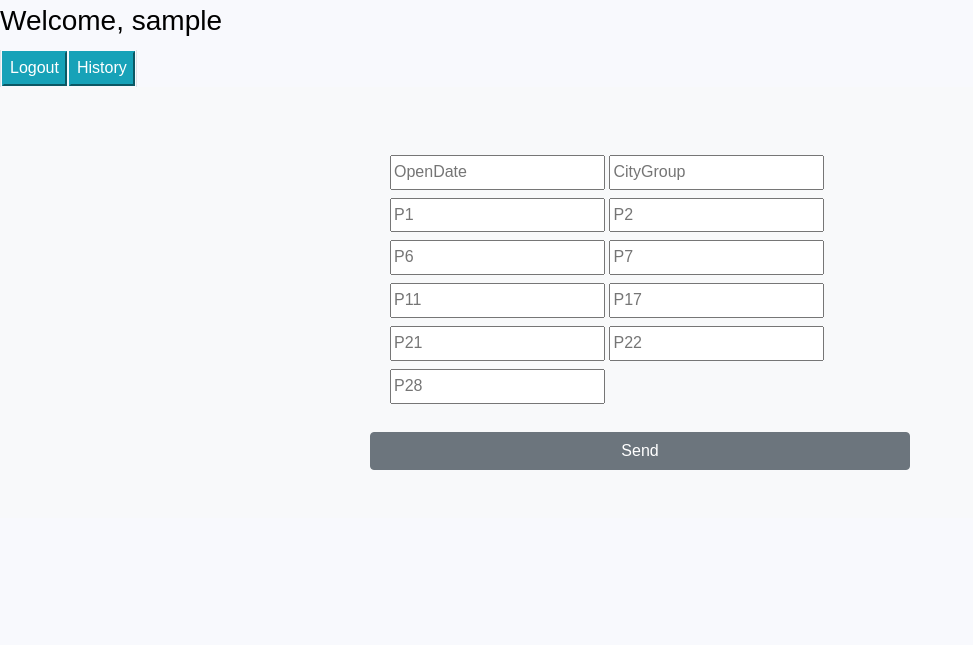
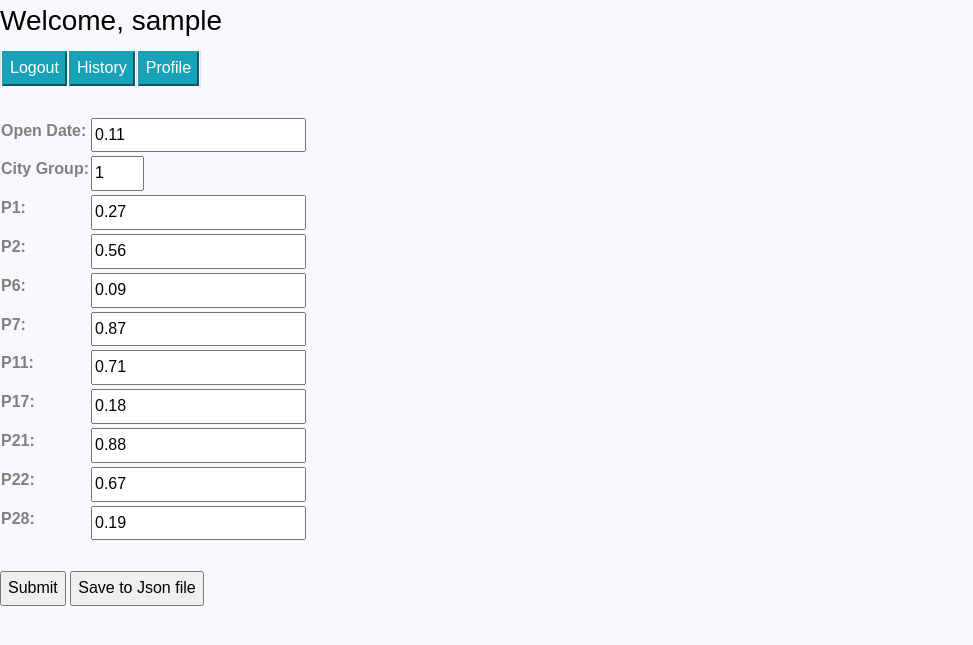
Before and after one commit to Zyblyuk/softarex_test_task, a Django app: page / in a window 1280 px wide. Shown: the top 645 px of the page, without its empty margins (0-973 px from the left). Run offline with Django 4.2, Linux system fonts and the light colour scheme; the visitor is signed in with stand-in values (Sample User, id 1); some libraries are stand-ins or nearby versions.

Commit message:
Add Edit Profile

```diff
--- a/RevenuePredict/forms.py
+++ b/RevenuePredict/forms.py
@@ -1,18 +1,65 @@
 from django import forms
+
 from django.contrib.auth.forms import UserCreationForm
+from django.contrib.auth.forms import UserChangeForm
+
 from django.contrib.auth.models import User
 
+list_atr = ['OpenDate', 'CityGroup', 'P1',
+            'P2', 'P6', 'P7', 'P11', 'P17',
+            'P21', 'P22', 'P28']
 
 class NewUserForm(UserCreationForm):
-    email = forms.EmailField(required=True)
+    def __init__(self, *args, **kargs):
+        super(NewUserForm, self).__init__(*args, **kargs)
+        del self.fields['password2']
+
+    username = forms.CharField(min_length=4, max_length=25)
+
+    email = forms.EmailField(max_length=64, help_text='Enter a valid email address')
+
+    password1 = forms.CharField(label='Password', min_length=4, max_length=25,
+                    widget=forms.PasswordInput())
 
     class Meta:
         model = User
-        fields = ("username", "email", "password1", "password2")
+        fields = ('username', 'email', 'password1')
 
-    def save(self, commit=True):
-        user = super(NewUserForm, self).save(commit=False)
-        user.email = self.cleaned_data['email']
-        if commit:
-            user.save()
-        return user
+
+class PredictTableForm(forms.Form):
+    def __init__(self, atr_dict: dict = None, *args, **kwargs):
+        super(PredictTableForm, self).__init__(*args, **kwargs)
+        if atr_dict:
+            for atr in atr_dict:
+                self.fields[atr].initial = atr_dict[atr]
+
+    OpenDate = forms.FloatField(label='Open Date', min_value=0, max_value=1, initial=0.11)
+    CityGroup = forms.IntegerField(label='City Group', min_value=0, max_value=1, initial=1)
+    P1 = forms.FloatField(min_value=0, max_value=1, initial=0.27)
+    P2 = forms.FloatField(min_value=0, max_value=1, initial=0.56)
+    P6 = forms.FloatField(min_value=0, max_value=1, initial=0.09)
+    P7 = forms.FloatField(min_value=0, max_value=1, initial=0.87)
+    P11 = forms.FloatField(min_value=0, max_value=1, initial=0.71)
+    P17 = forms.FloatField(min_value=0, max_value=1, initial=0.18)
+    P21 = forms.FloatField(min_value=0, max_value=1, initial=0.88)
+    P22 = forms.FloatField(min_value=0, max_value=1, initial=0.67)
+    P28 = forms.FloatField(min_value=0, max_value=1, initial=0.19)
+
+class ProfileForm(UserChangeForm):
+    def __init__(self, default_username: str = None, default_email: str = None, *args, **kwargs):
+
+        super(ProfileForm, self).__init__(*args, **kwargs)
+        del self.fields['password']
+
+        if default_username:
+            self.fields['new_username'].initial = default_username
+        if default_email:
+            self.fields['new_email'].initial = default_email
+
+    new_username = forms.CharField(min_length=4, max_length=25)
+
+    new_email = forms.EmailField(max_length=64)
+
+    class Meta:
+        model = User
+        fields = ('new_username', 'new_email')
--- a/RevenuePredict/templates/RevenuePredict/home.html
+++ b/RevenuePredict/templates/RevenuePredict/home.html
@@ -20,63 +20,28 @@
                         <button class="btn-info">History</button>
                     </a>
                 </td>
+
+                <td class="border-right">
+                    <a href="{% url 'profile'%}">
+                        <button class="btn-info">Profile</button>
+                    </a>
+                </td>
             </tr>
         </table>
 
         <form action="{% url 'home' %}" method="POST">
-            <section id="Send" class="bg-light py-5">
-              <div class="container">
-                <div class="row">
-                  <div class="col-md-6 mx-auto">
-                      {% csrf_token %}
-                      <div class="card-body">
-                          <tr>
-                              {% for key, value in attribute_dict.items %}
-                              <td>
-                                  <label>
-                                      {% if key == "CityGroup" %}
-                                      <input type="number" min="0" max="1" value="{{ value }}"
-                                             name="{{ key }}" placeholder="{{ key }}"/>
+            {% csrf_token %}
+            <table>
+                <br>
+                {{ predict_table_form.as_table }}
+            </table>
 
-                                      {% else %}
-                                      <input type="number" step="any" min="0" max="1" value="{{ value }}"
-                                             name="{{ key }}" placeholder="{{ key }}"/>
-                                      {% endif %}
-
-                                  </label>
-                              </td>
-                              {% endfor %}
-
-                              {% for field_name in list_atr %}
-                              <td>
-                                  <label>
-                                      <input type="number" step="any" min="0" max="1"
-                                             name="{{ field_name }}" placeholder="{{ field_name }}"/>
-                                  </label>
-                              </td>
-                              {% endfor %}
-                          </tr>
-                      </div>
-
-                      <div class="alert-warning">
-                          {{ ERROR }}
-                      </div>
-
-                      {% if revenue %}
-                      <div class="form-group">
-                          <h4><i class="fas fa-sign-in-alt">
-                              <label>
-                                  <input type="text" name="revenue" value="{{ revenue }}" readonly>
-                              </label>
-                          </i></h4>
-                      </div>
-                      <input name="save_json" type="submit" value="Save to Json file" class="btn btn-secondary btn-block">
-                      {% endif %}
-                      <input name="send" type="submit" value="Send" class="btn btn-secondary btn-block">
-                  </div>
-                </div>
-              </div>
-            </section>
+            {% if revenue %}
+                <label><input type="text" name="revenue" value="{{ revenue }}" readonly></label>
+            {% endif %}
+            <br>
+            <input name="submit" type="submit" value="Submit">
+            <input name="save_json" type="submit" value="Save to Json file">
         </form>
 
     {% else %}
@@ -91,15 +56,4 @@
         </a>
 
     {% endif %}
-
 {% endblock %}
-
-<script>
-    var fname = document.getElementById("fname");
-    fname.addEventListener("input", () => {
-        if (fname.validity.tooLong || fname.validity.tooShort || fname.validity.valueMissing) {
-            fname.setCustomValidity("Name must be 2-8 characters.");
-            fname.reportValidity();
-        } else { fname.setCustomValidity(""); }
-    });
-</script>
--- a/RevenuePredict/templates/registration/register.html
+++ b/RevenuePredict/templates/registration/register.html
@@ -6,7 +6,6 @@
 
 {% load crispy_forms_tags %}
 
-<!--Register-->
 <div class="container py-5">
 	<h1>Register</h1>
 	<form method="POST">
--- a/RevenuePredict/urls.py
+++ b/RevenuePredict/urls.py
@@ -6,4 +6,5 @@ urlpatterns = [
     path('register', views.register_request, name="register"),
     path('', views.home, name='home'),
     path('history', views.history, name='history'),
+    path('profile', views.profile, name='profile')
  ]
--- a/RevenuePredict/views.py
+++ b/RevenuePredict/views.py
@@ -4,8 +4,13 @@ from django.shortcuts import redirect
 from .models import TestTaskDB
 
 from .forms import NewUserForm
+from .forms import ProfileForm
+from .forms import PredictTableForm
+
 from django.contrib.auth import login
 from django.contrib import messages
+
+from django.urls import reverse_lazy
 
 from django.http import HttpResponse
 import json
@@ -24,14 +29,15 @@ def register_request(request):
             messages.success(request, "Registration successful.")
             return redirect('/')
         messages.error(request, "Unsuccessful registration. Invalid information.")
+
     form = NewUserForm()
-
     return render(request=request,
                   template_name="registration/register.html",
                   context={"register_form": form})
 
 
 def home(request):
+    form = PredictTableForm()
     if request.method == 'POST':
         author = request.user
 
@@ -39,7 +45,8 @@ def home(request):
         for i in list_atr:
             atr_dict[i] = request.POST.get(i)
 
-        if 'send' in request.POST:
+        if 'submit' in request.POST:
+            form = PredictTableForm(atr_dict)
 
             elem = TestTaskDB(author=author, OpenDate=atr_dict['OpenDate'],
                               CityGroup=atr_dict['CityGroup'], P1=atr_dict['P1'],
@@ -47,25 +54,18 @@ def home(request):
                               P11=atr_dict['P11'], P17=atr_dict['P17'], P21=atr_dict['P21'],
                               P22=atr_dict['P22'], P28=atr_dict['P28'])
 
-            if elem.check_empty():
-                context = {
-                    'ERROR': 'Fields must not be empty',
-                    'attribute_dict': atr_dict
-                }
-                return render(request, 'RevenuePredict/home.html', context)
-
-            else:
-                revenue = elem.predict()
+            revenue = elem.predict()
 
 
-                elem.revenue = revenue
-                elem.save()
+            elem.revenue = revenue
+            elem.save()
 
-                context = {
-                    'attribute_dict': atr_dict,
-                    'revenue': revenue
-                }
-                return render(request, 'RevenuePredict/home.html', context)
+            context = {
+                'attribute_dict': atr_dict,
+                'revenue': revenue,
+                'predict_table_form': form
+            }
+            return render(request, 'RevenuePredict/home.html', context)
 
         elif 'save_json' in request.POST:
             atr_dict['revenue'] = request.POST.get('revenue')
@@ -75,7 +75,8 @@ def home(request):
 
     else:
         context = {
-            'list_atr': list_atr
+            'list_atr': list_atr,
+            'predict_table_form': form
         }
         return render(request, 'RevenuePredict/home.html', context)
 
@@ -102,3 +103,33 @@ def history(request):
             return render(request, 'RevenuePredict/history.html', context)
     else:
         return redirect('login')
+
+
+def profile(request):
+    if request.user.is_authenticated:
+        if request.method == 'POST':
+            request.user.username = request.POST.get('new_username')
+            request.user.email = request.POST.get('new_email')
+            request.user.save()
+
+            login(request, request.user)
+
+            messages.success(request, "Edit successful.")
+
+            return redirect('/profile')
+
+        username = request.user.username
+        email = request.user.email
+
+
+        profile_form = ProfileForm(default_username=username, default_email=email)
+
+
+        context = {
+            'username': username,
+            'profile_form': profile_form
+
+        }
+        return render(request, 'RevenuePredict/profile.html', context)
+    else:
+        return redirect('login')
--- a/TestTaskApp/settings.py
+++ b/TestTaskApp/settings.py
@@ -44,6 +44,8 @@ INSTALLED_APPS = [
     'django.contrib.staticfiles',
     'crispy_forms',
 ]
+
+CRISPY_TEMPLATE_PACK = 'bootstrap4'
 
 MIDDLEWARE = [
     'django.middleware.security.SecurityMiddleware',
```
Also changed, not shown: RevenuePredict/templates/RevenuePredict/profile.html (added, +24 -0 lines), README.md, images/predict.png, images/profile1.png (added), images/profile2.png (added), images/register.png.
